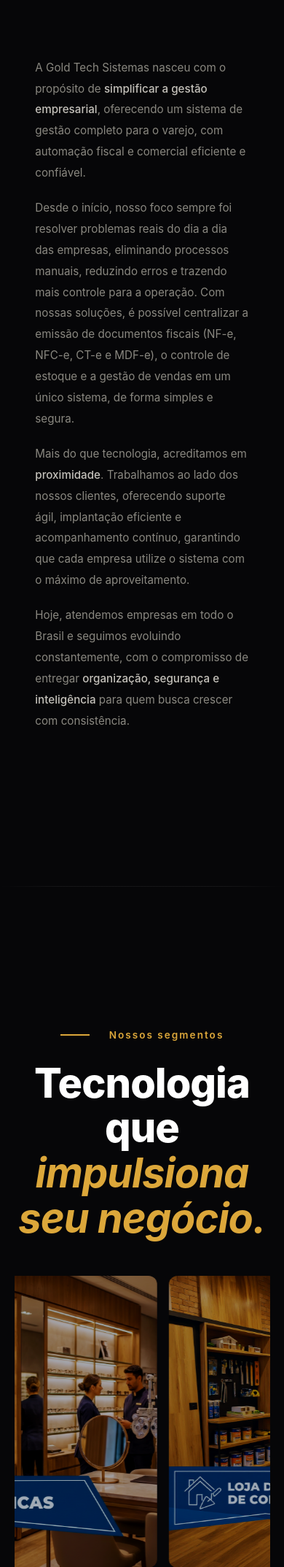
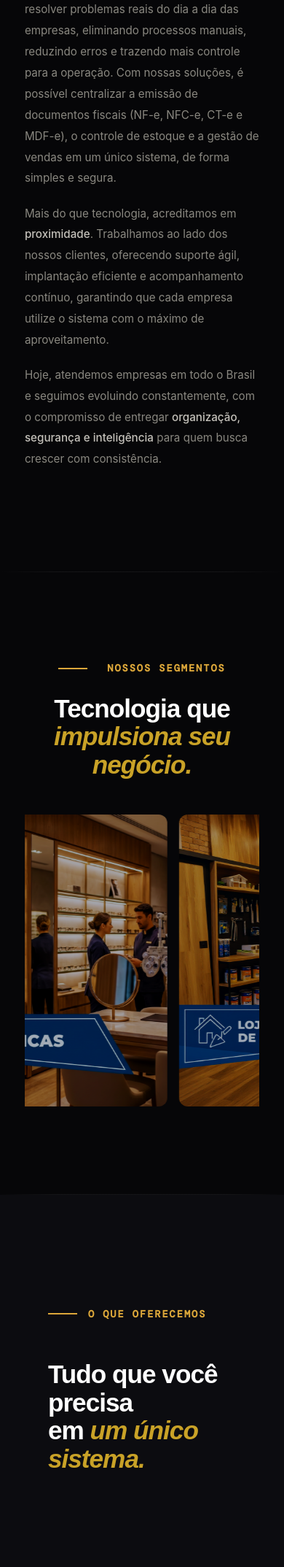
Before and after one commit to goldtechsistemas/Goldtechsistemas, a PHP site: page / in a window 390 px wide. Shown: the part 1793-3940 px from the top of the page at 73% size. Run offline with PHP 8.4, Linux system fonts and the light colour scheme; some web fonts are replaced.

Commit message:
fix: Corrige erro de titulo menor e do espacamento no mobiel

```diff
--- a/css/styles.css
+++ b/css/styles.css
@@ -227,44 +227,73 @@ section {
   position: relative;
   overflow: hidden;
 }
+
 .inner {
+  max-width: 1200px;
+  margin: 0 auto;
   color: #ffffff;
-  font-family: 'Inter', system-ui, sans-serif;
+  font-family: "Inter", system-ui, sans-serif;
   padding: 80px 5%;
   overflow: hidden;
   box-sizing: border-box;
 }
 
 .tag {
+  font-family: "DM Mono", monospace;
+  font-size: 0.72rem;
+  font-weight: 500;
+  letter-spacing: 0.18em;
+  text-transform: uppercase;
+  color: var(--gold);
   color: #dca73a; /* Cor dourada */
   font-size: 0.85rem;
   font-weight: 600;
   letter-spacing: 2px;
   display: flex;
   align-items: center;
+  gap: 0.75rem;
+  margin-bottom: 1.5rem;
   gap: 15px;
   margin-bottom: 20px;
 }
 
 /* Linha horizontal antes da tag */
 .tag::before {
-  content: '';
+  content: "";
+  content: "";
   display: block;
+  width: 32px;
+  height: 1px;
+  background: var(--gold);
   width: 40px;
   height: 2px;
   background-color: #dca73a;
 }
 
-.inner h2 {
-  font-size: 3.5rem;
+h1,
+h2 {
+  font-family: Arial, Helvetica, sans-serif;
+  font-weight: 700;
+  line-height: 1.08;
+  letter-spacing: -0.01em;
+}
+h1 {
+  font-size: clamp(3rem, 6vw, 5.5rem);
+}
+
+h2 {
+  font-size: clamp(2.2rem, 4vw, 3.6rem);
   line-height: 1.1;
   font-weight: 800;
   margin-bottom: 60px;
   letter-spacing: -1px;
 }
 
-.gold.italic {
-  color: #dca73a;
+.gold {
+  color: var(--gold);
+}
+
+.italic {
   font-style: italic;
   font-weight: 700;
 }
@@ -841,7 +870,7 @@ section {
 
 /* Adiciona o ícone de "check" automaticamente em cada item da lista */
 .diagnostic-card ul li::before {
-  content: '✓';
+  content: "✓";
   color: #ffffff;
   font-weight: bold;
 }
@@ -1156,10 +1185,17 @@ section {
     filter 0.3s ease;
 }
 
-
 /* Responsividade para diferentes tamanhos de tela */
 /* Mobile: 1 item visível */
 @media (max-width: 480px) {
+  #sobre {
+    padding: 2.5rem 1rem;
+  }
+
+  #nichos {
+    padding: 2.5rem 1rem;
+  }
+
   .carousel-container {
     max-width: 100vw;
     padding: 0 1.5rem;
@@ -1506,7 +1542,7 @@ section {
 
 #clientes .inner {
   color: #ffffff;
-  font-family: 'Inter', system-ui, sans-serif;
+  font-family: "Inter", system-ui, sans-serif;
   padding: 80px 5%;
   overflow: hidden;
   box-sizing: border-box;
@@ -1526,7 +1562,6 @@ section {
   margin-bottom: 3rem;
   padding: 0 4rem;
 }
-
 
 .clients-carousel-item {
   flex: 0 0 auto;
@@ -1551,7 +1586,6 @@ section {
 .clients-carousel-item img:hover {
   filter: brightness(130%);
 }
-
 
 /* ─── SEÇÃO CONTATO ─── */
 #contato {
--- a/index.html
+++ b/index.html
@@ -232,7 +232,6 @@
               NFC-e e MDF-e — com cálculo automático de impostos e transmissão
               em tempo real à SEFAZ. Zero retrabalho, zero multas.
             </p>
-            <span class="feature-arrow">→</span>
           </article>
           <article class="feature-card reveal delay-1">
             <span class="feature-num">02</span>
@@ -243,7 +242,6 @@
               controle fiscal e financeiro integrado. Múltiplos depósitos,
               alertas de reposição e rastreabilidade completa de cada item.
             </p>
-            <span class="feature-arrow">→</span>
           </article>
           <article class="feature-card reveal delay-2">
             <span class="feature-num">03</span>
@@ -254,7 +252,6 @@
               DRE. Tenha uma visão clara e atualizada da saúde financeira do seu
               negócio a qualquer momento.
             </p>
-            <span class="feature-arrow">→</span>
           </article>
           <article class="feature-card reveal delay-3">
             <span class="feature-num">04</span>
@@ -265,7 +262,6 @@
               condições de pagamento e gestão de relacionamento. Tudo
               centralizado para decisões mais rápidas e seguras.
             </p>
-            <span class="feature-arrow">→</span>
           </article>
           <article class="feature-card reveal delay-4">
             <span class="feature-num">05</span>
@@ -276,7 +272,6 @@
               fiscais via NFC-e. Acompanhe cada venda em tempo real e reduza
               filas com um checkout eficiente.
             </p>
-            <span class="feature-arrow">→</span>
           </article>
           <article class="feature-card reveal delay-5">
             <span class="feature-num">06</span>
@@ -287,7 +282,6 @@
               inicial. Relatórios completos de vendas, estoque, financeiro e
               fiscal — exportáveis e personalizáveis.
             </p>
-            <span class="feature-arrow">→</span>
           </article>
           <article class="feature-card reveal delay-1">
             <span class="feature-num">07</span>
@@ -298,7 +292,6 @@
               burocracia. Indispensável para assinar documentos fiscais
               eletrônicos com validade jurídica.
             </p>
-            <span class="feature-arrow">→</span>
           </article>
           <article class="feature-card reveal delay-2">
             <span class="feature-num">08</span>
@@ -309,7 +302,6 @@
               backup automático. Estrutura estável para que sua operação nunca
               pare — mesmo nos períodos de maior movimento.
             </p>
-            <span class="feature-arrow">→</span>
           </article>
           <article class="feature-card reveal delay-3">
             <span class="feature-num">09</span>
@@ -320,7 +312,6 @@
               Da implantação ao dia a dia, nossa equipe está ao seu lado para
               garantir que o sistema funcione perfeitamente.
             </p>
-            <span class="feature-arrow">→</span>
           </article>
         </div>
       </div>
@@ -333,7 +324,7 @@
     <section id="clientes">
       <div class="inner">
         <h2 class="reveal delay-1">
-          Há mais de 15 anos
+          Há mais de 15 anos </br>
           <span class="gold italic">evoluindo empresas com automação.</span>
         </h2>
 
@@ -423,10 +414,10 @@
           <div class="diagnostic-card reveal delay-3">
             <h3>Diagnóstico Inteligente</h3>
             <ul>
-              <li>Análise completa de resultados anuais</li>
-              <li>Identifique oportunidades de economia</li>
-              <li>Projeções de fluxo de caixa e lucro</li>
-              <li>Recomendações para o seu negócio</li>
+              <li>Emita NFC-e e NF-e em poucos cliques</li>
+              <li>Evite perder vendas por falha</li>
+              <li>Reduza riscos de erros e multas fiscais</li>
+              <li>Tenha suporte rápido, direto e claro</li>
             </ul>
           </div>
           <div class="interface-card reveal delay-3">
```
